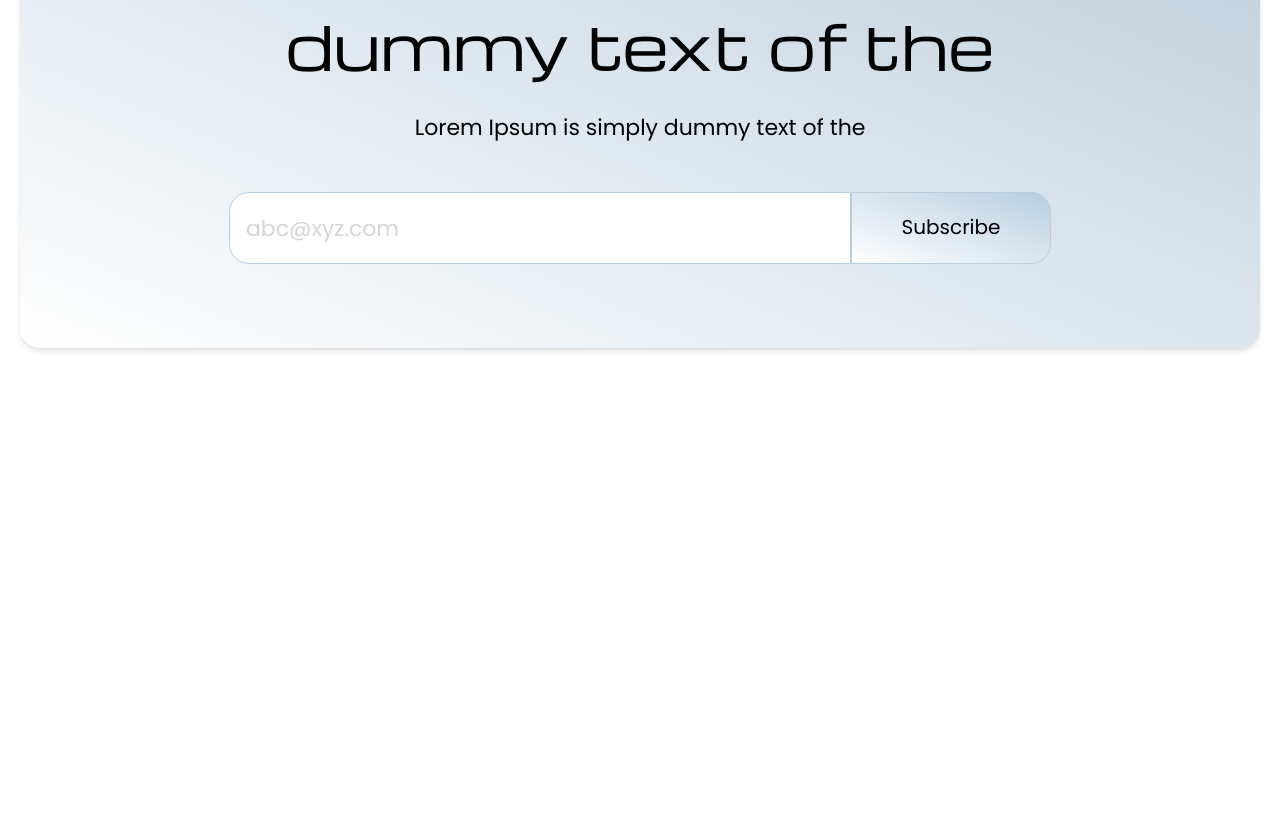
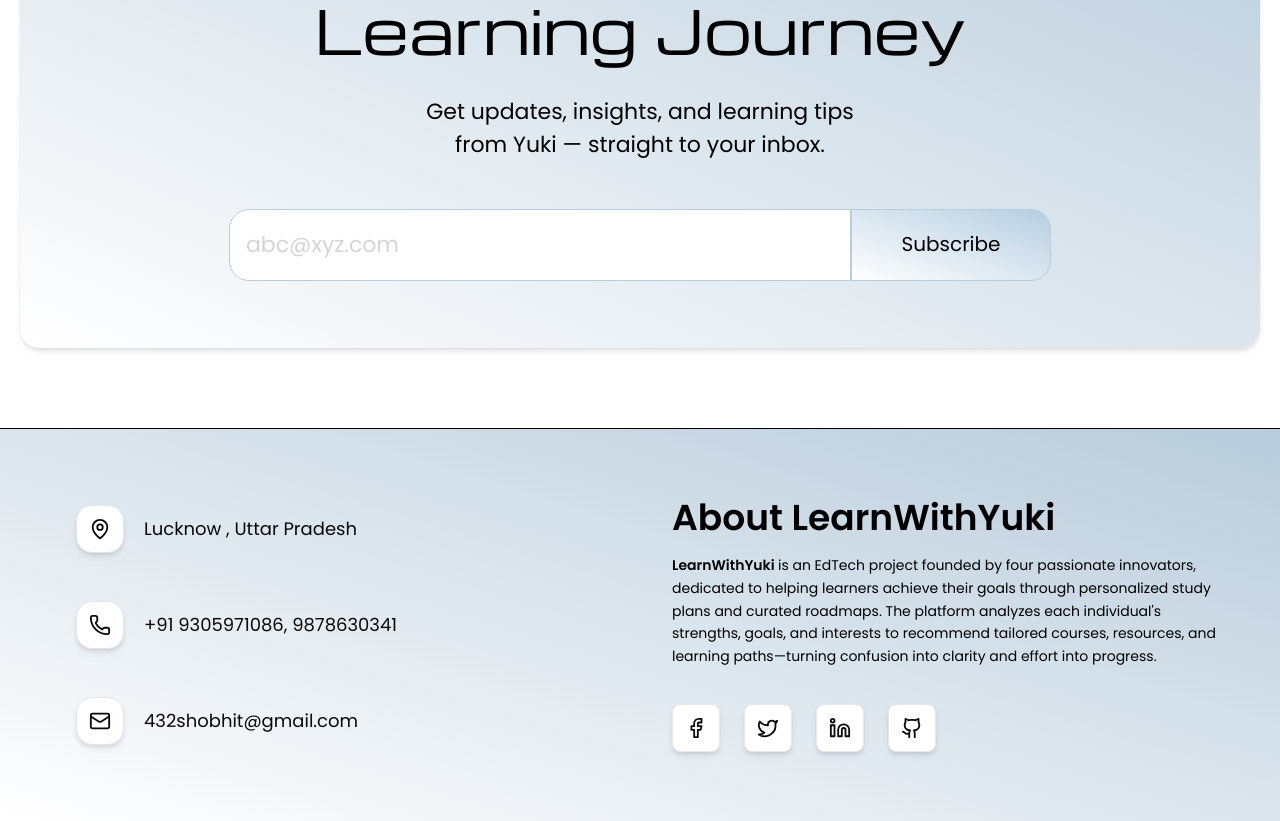
Before and after one commit to Shubham-Yadav22/FrontendForTestMyKnowledge, a Next.js app: page / in a window 1280 px wide. Shown: the part 3834-4655 px from the top of the page. Before the commit the page ends 4262 px from the top, so only its background shows below. Built offline with nearby package versions, Linux system fonts and the light colour scheme; no server answers.

Commit message:
added footer section

```diff
--- a/app/components/SubscribeCard.tsx
+++ b/app/components/SubscribeCard.tsx
@@ -13,7 +13,7 @@
         className="font-[Michroma] text-3xl md:text-5xl lg:text-[60px] leading-snug md:leading-[70px] lg:leading-[85px]
         text-center text-black max-w-[828px] mb-4 md:mb-6"
       >
-        Lorem Ipsum is simply dummy text of the
+        Stay Ahead in Your Learning Journey
       </h1>
 
       {/* Subtitle */}
@@ -21,8 +21,9 @@
         className="font-[Poppins] text-base md:text-lg lg:text-[22px] leading-relaxed md:leading-[28px] lg:leading-[33px]
         text-center text-black max-w-[485px] mb-8 md:mb-12"
       >
-        Lorem Ipsum is simply dummy text of the
-      </p>
+        Get updates, insights, and learning tips from Yuki — straight to your inbox.
+
+     </p>
 
       {/* Search Bar */}
       <div className="w-full max-w-[822px] flex flex-col lg:flex-row items-center">
--- a/app/components/footer.tsx
+++ b/app/components/footer.tsx
@@ -1,9 +1,80 @@
-import React from 'react'
+import React from "react";
+import {
+  MapPin,
+  Phone,
+  Mail,
+  Facebook,
+  Twitter,
+  Linkedin,
+  Github,
+} from "lucide-react";
+import Link from "next/link";
 
-const footer = () => {
+const Footer = () => {
   return (
-    <div>footer</div>
-  )
-}
+    <div className="w-full bg-gradient-to-tr from-[#FFFFFF] to-[#B8CCDB] border-t-1 border-black p-6">
+      <div className="w-full flex justify-between items-center p-6 gap-8">
+        {/* first box */}
+        <div className="w-1/2 p-4 flex flex-col gap-6">
+          <div className="flex gap-5 p-3 items-center">
+            <MapPin className="bg-white rounded-2xl p-3 w-12 h-12 shadow-md border border-gray-200" />
 
-export default footer
+            <p className="text-lg font-medium">Lucknow , Uttar Pradesh</p>
+          </div>
+
+          <div className="flex gap-5 p-3 items-center">
+            <Phone size={10}  className="bg-white rounded-2xl p-3 w-12 h-12 shadow-md border border-gray-200"/>
+
+            <p className="text-lg font-medium">+91 9305971086, 9878630341</p>
+          </div>
+
+          <div className="flex gap-5 p-3 items-center">
+            <Mail className="bg-white rounded-2xl p-3 w-12 h-12 shadow-md border border-gray-200" />
+
+            <p className="text-lg font-medium">432shobhit@gmail.com</p>
+          </div>
+        </div>
+
+        {/* second box */}
+        <div className="w-1/2 p-4 flex flex-col gap-5">
+          {/* desc */}
+          <div className="flex flex-col gap-4 mb-4">
+            <h3 className="text-black text-4xl font-bold">About LearnWithYuki</h3>
+
+            <p className="text-sm text-black text-wrap leading-relaxed">
+              <span className="font-bold"> LearnWithYuki </span> is an EdTech
+              project founded by four passionate innovators, dedicated to
+              helping learners achieve their goals through personalized study
+              plans and curated roadmaps. The platform analyzes each
+              individual's strengths, goals, and interests to recommend tailored
+              courses, resources, and learning paths—turning confusion into
+              clarity and effort into progress.
+            </p>
+          </div>
+
+          <div className="flex gap-6">
+            {/* social media icons */}
+
+            <Link href={""}>
+              <Facebook className="bg-white rounded-md p-3 w-12 h-12 cursor-pointer shadow-md border border-gray-200 hover:shadow-lg transition-shadow" />
+            </Link>
+
+            <Link href="">
+              <Twitter className="bg-white rounded-md p-3 w-12 h-12 cursor-pointer shadow-md border border-gray-200 hover:shadow-lg transition-shadow" />
+            </Link>
+
+            <Link href={""}>
+              <Linkedin className="bg-white rounded-md p-3 w-12 h-12 cursor-pointer shadow-md border border-gray-200 hover:shadow-lg transition-shadow" />
+            </Link>
+
+            <Link href={""}>
+              <Github className="bg-white rounded-md p-3 w-12 h-12 cursor-pointer shadow-md border border-gray-200 hover:shadow-lg transition-shadow" />
+            </Link>
+          </div>
+        </div>
+      </div>
+    </div>
+  );
+};
+
+export default Footer;
--- a/app/page.tsx
+++ b/app/page.tsx
@@ -5,6 +5,7 @@
 import Pricing from "./components/Pricing";
 import CTA from "./components/SubscribeCard";
 import Header from "./components/Header";
+import Footer from "./components/Footer";
 
 export default function HomePage() {
   return (
@@ -25,6 +26,7 @@
       <Testimonials />
       <Pricing />
       <CTA />
+      <Footer/>
     </div>
   );
 }
```
